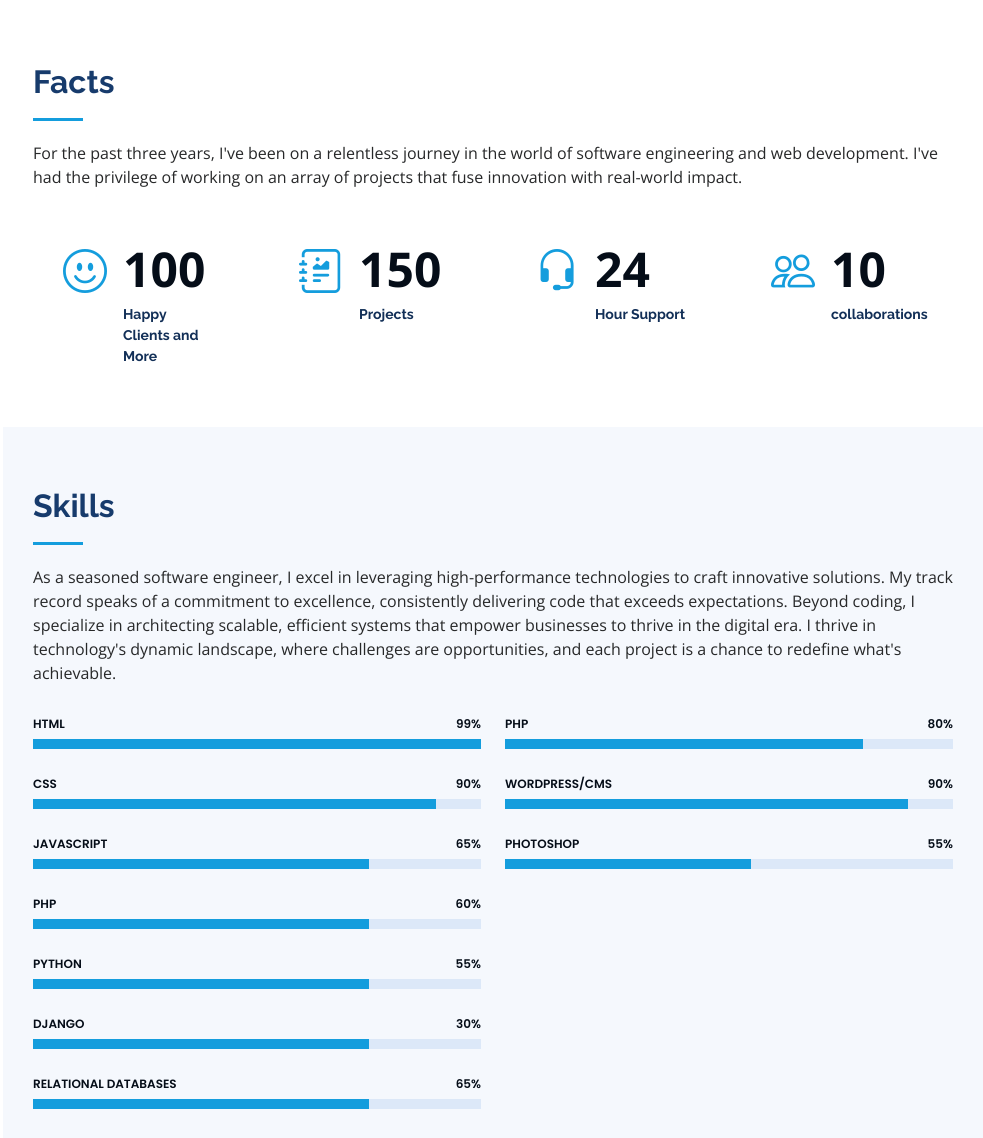
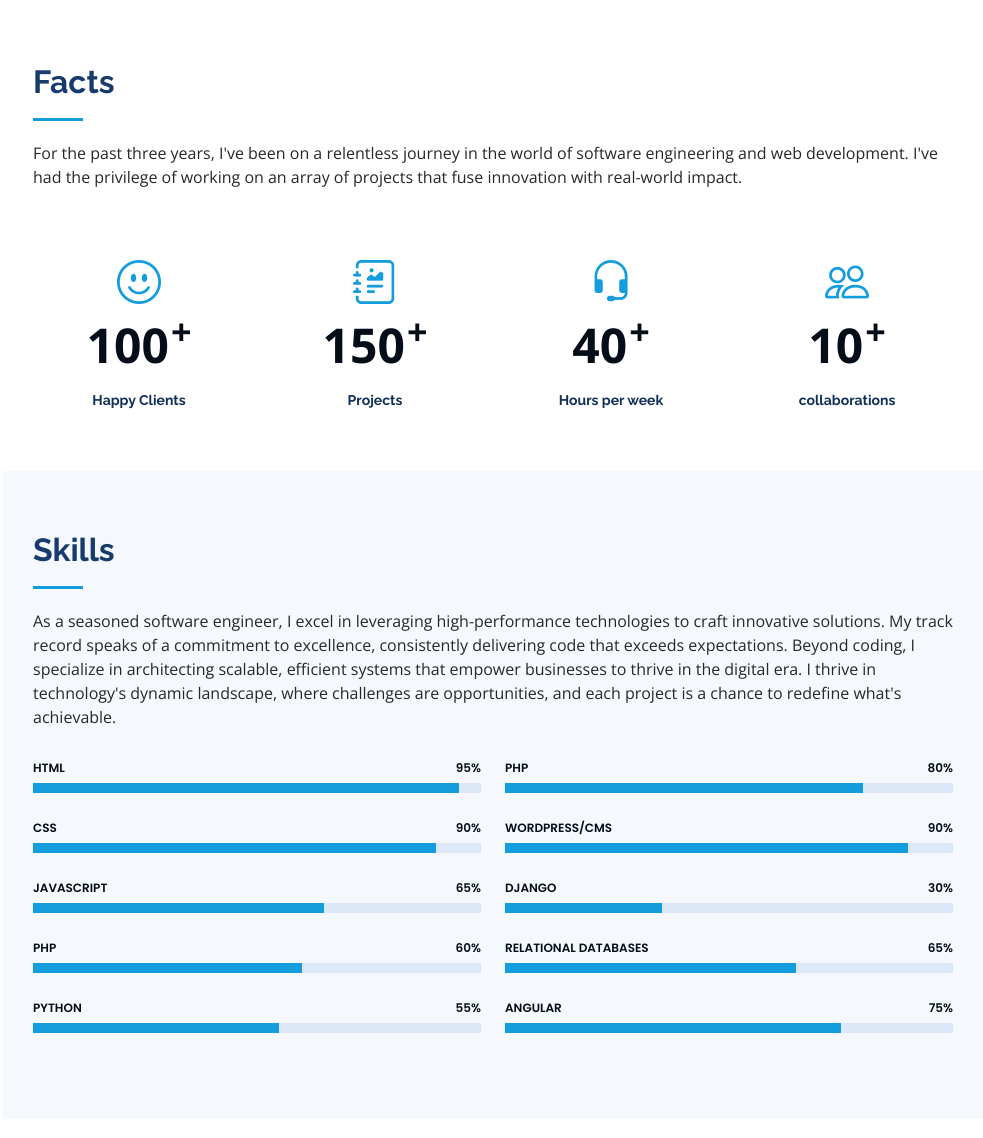
Before and after one commit to lovis-ambrose/lovis-ambrose-portfolio, a plain HTML site: page index.html in a window 1280 px wide. Shown: the part 1525-2663 px from the top of the page, without its empty margins (297-1280 px from the left). Drawn offline with nearby package versions, Linux system fonts and the light colour scheme.

Commit message:
update styles

```diff
--- a/assets/css/style.css
+++ b/assets/css/style.css
@@ -380,31 +380,48 @@ section {
 .facts .count-box {
   padding: 30px;
   width: 100%;
+  display: flex; /* Flexbox for layout */
+  flex-direction: column; /* Column layout for stacking */
+  align-items: center; /* Center alignment */
 }
 
 .facts .count-box i {
-  display: block;
   font-size: 44px;
   color: #149ddd;
-  float: left;
-  line-height: 0;
+  margin-bottom: 10px; /* Space between the icon and counter */
+}
+
+.facts .count-box .counter-wrapper {
+  display: flex; /* Flexbox for horizontal alignment */
+  flex-direction: row;
+  align-items: baseline; /* Align items along their baseline */
 }
 
 .facts .count-box span {
   font-size: 48px;
   line-height: 40px;
-  display: block;
   font-weight: 700;
   color: #050d18;
-  margin-left: 60px;
+}
+
+.facts .count-box .purecounter {
+  margin-right: 2px; /* Space between the number and the plus sign */
+}
+
+.facts .count-box .plus-sign {
+  font-size: 48px; /* Matches the number font size */
+  line-height: 40px;
+  font-weight: 700;
+  color: #050d18;
 }
 
 .facts .count-box p {
   padding: 15px 0 0 0;
-  margin: 0 0 0 60px;
+  margin: 10px 0 0 0; /* Adjust margin for space above the text */
   font-family: "Raleway", sans-serif;
   font-size: 14px;
   color: #122f57;
+  text-align: center; /* Center the text */
 }
 
 .facts .count-box a {
--- a/index.html
+++ b/index.html
@@ -139,31 +139,44 @@
           <div class="col-lg-3 col-md-6 d-md-flex align-items-md-stretch" data-aos="fade-up">
             <div class="count-box">
               <i class="bi bi-emoji-smile"></i>
-              <span data-purecounter-start="0" data-purecounter-end="100" data-purecounter-duration="1" class="purecounter"></span>
-              <p><strong>Happy Clients and More</strong></p>
+              <div class="counter-wrapper">
+                <span data-purecounter-start="0" data-purecounter-end="100" data-purecounter-duration="1" class="purecounter"></span>
+                <span class="plus-sign"><sup>+</sup></span>
+              </div>
+              <p><strong>Happy Clients</strong></p>
             </div>
           </div>
 
-          <div class="col-lg-3 col-md-6 d-md-flex align-items-md-stretch" data-aos="fade-up" data-aos-delay="100">
+          <div class="col-lg-3 col-md-6 d-md-flex align-items-md-stretch" data-aos="fade-up">
             <div class="count-box">
               <i class="bi bi-journal-richtext"></i>
-              <span data-purecounter-start="0" data-purecounter-end="150" data-purecounter-duration="1" class="purecounter"></span>
+              <div class="counter-wrapper">
+                <span data-purecounter-start="0" data-purecounter-end="150" data-purecounter-duration="1" class="purecounter"></span>
+                <span class="plus-sign"><sup>+</sup></span>
+              </div>
               <p><strong>Projects</strong></p>
             </div>
           </div>
 
-          <div class="col-lg-3 col-md-6 d-md-flex align-items-md-stretch" data-aos="fade-up" data-aos-delay="200">
+
+          <div class="col-lg-3 col-md-6 d-md-flex align-items-md-stretch" data-aos="fade-up">
             <div class="count-box">
               <i class="bi bi-headset"></i>
-              <span data-purecounter-start="0" data-purecounter-end="24" data-purecounter-duration="1" class="purecounter"></span>
-              <p><strong>Hour Support</strong></p>
+              <div class="counter-wrapper">
+                <span data-purecounter-start="0" data-purecounter-end="40" data-purecounter-duration="1" class="purecounter"></span>
+                <span class="plus-sign"><sup>+</sup></span>
+              </div>
+              <p><strong>Hours per week</strong></p>
             </div>
           </div>
 
-          <div class="col-lg-3 col-md-6 d-md-flex align-items-md-stretch" data-aos="fade-up" data-aos-delay="300">
+          <div class="col-lg-3 col-md-6 d-md-flex align-items-md-stretch" data-aos="fade-up">
             <div class="count-box">
               <i class="bi bi-people"></i>
-              <span data-purecounter-start="0" data-purecounter-end="10" data-purecounter-duration="1" class="purecounter"></span>
+              <div class="counter-wrapper">
+                <span data-purecounter-start="0" data-purecounter-end="10" data-purecounter-duration="1" class="purecounter"></span>
+                <span class="plus-sign"><sup>+</sup></span>
+              </div>
               <p><strong>collaborations</strong></p>
             </div>
           </div>
@@ -192,9 +205,9 @@
           <div class="col-lg-6" data-aos="fade-up">
 
             <div class="progress">
-              <span class="skill">HTML <i class="val">99%</i></span>
+              <span class="skill">HTML <i class="val">95%</i></span>
               <div class="progress-bar-wrap">
-                <div class="progress-bar" role="progressbar" aria-valuenow="100" aria-valuemin="0" aria-valuemax="100"></div>
+                <div class="progress-bar" role="progressbar" aria-valuenow="95" aria-valuemin="0" aria-valuemax="100"></div>
               </div>
             </div>
 
@@ -208,35 +221,21 @@
             <div class="progress">
               <span class="skill">JavaScript <i class="val">65%</i></span>
               <div class="progress-bar-wrap">
-                <div class="progress-bar" role="progressbar" aria-valuenow="75" aria-valuemin="0" aria-valuemax="100"></div>
+                <div class="progress-bar" role="progressbar" aria-valuenow="65" aria-valuemin="0" aria-valuemax="100"></div>
               </div>
             </div>
 
             <div class="progress">
               <span class="skill">PHP <i class="val">60%</i></span>
               <div class="progress-bar-wrap">
-                <div class="progress-bar" role="progressbar" aria-valuenow="75" aria-valuemin="0" aria-valuemax="100"></div>
+                <div class="progress-bar" role="progressbar" aria-valuenow="60" aria-valuemin="0" aria-valuemax="100"></div>
               </div>
             </div>
 
             <div class="progress">
               <span class="skill">Python <i class="val">55%</i></span>
               <div class="progress-bar-wrap">
-                <div class="progress-bar" role="progressbar" aria-valuenow="75" aria-valuemin="0" aria-valuemax="100"></div>
-              </div>
-            </div>
-
-            <div class="progress">
-              <span class="skill">Django <i class="val">30%</i></span>
-              <div class="progress-bar-wrap">
-                <div class="progress-bar" role="progressbar" aria-valuenow="75" aria-valuemin="0" aria-valuemax="100"></div>
-              </div>
-            </div>
-
-            <div class="progress">
-              <span class="skill">Relational Databases <i class="val">65%</i></span>
-              <div class="progress-bar-wrap">
-                <div class="progress-bar" role="progressbar" aria-valuenow="75" aria-valuemin="0" aria-valuemax="100"></div>
+                <div class="progress-bar" role="progressbar" aria-valuenow="55" aria-valuemin="0" aria-valuemax="100"></div>
               </div>
             </div>
 
@@ -259,9 +258,23 @@
             </div>
 
             <div class="progress">
-              <span class="skill">Photoshop <i class="val">55%</i></span>
+              <span class="skill">Django <i class="val">30%</i></span>
               <div class="progress-bar-wrap">
-                <div class="progress-bar" role="progressbar" aria-valuenow="55" aria-valuemin="0" aria-valuemax="100"></div>
+                <div class="progress-bar" role="progressbar" aria-valuenow="35" aria-valuemin="0" aria-valuemax="100"></div>
+              </div>
+            </div>
+
+            <div class="progress">
+              <span class="skill">Relational Databases <i class="val">65%</i></span>
+              <div class="progress-bar-wrap">
+                <div class="progress-bar" role="progressbar" aria-valuenow="65" aria-valuemin="0" aria-valuemax="100"></div>
+              </div>
+            </div>
+
+            <div class="progress">
+              <span class="skill">Angular <i class="val">75%</i></span>
+              <div class="progress-bar-wrap">
+                <div class="progress-bar" role="progressbar" aria-valuenow="75" aria-valuemin="0" aria-valuemax="100"></div>
               </div>
             </div>
 
```
